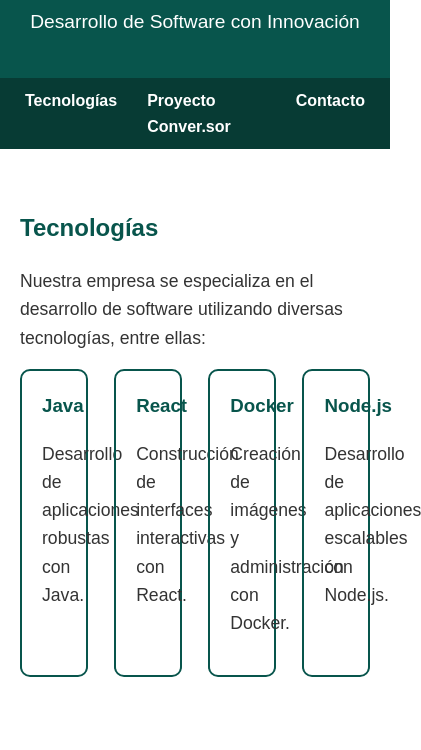
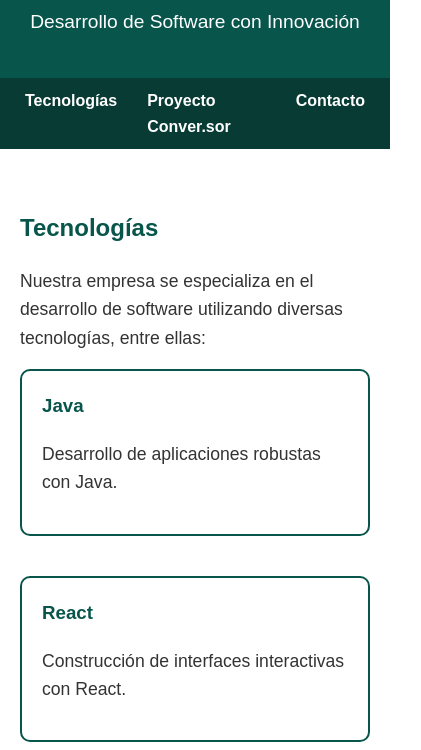
Before and after one commit to JADE-developers/web-page-jade, a plain HTML site: page index.html in a window 390 px wide. Shown: the part 94-844 px from the top of the page, 421 px wide, since content can reach past the window. Drawn offline with Linux system fonts and the light colour scheme.

Commit message:
add responsive

```diff
--- a/index.html
+++ b/index.html
@@ -106,6 +106,18 @@
         footer p {
             margin: 0;
         }
+
+        @media (max-width: 767px) {
+            .specialization {
+                width: calc(50% - 20px);
+            }
+        }
+
+        @media (max-width: 480px) {
+            .specialization {
+                width: 100%;
+            }
+        }
     </style>
 </head>
 <body>
```
